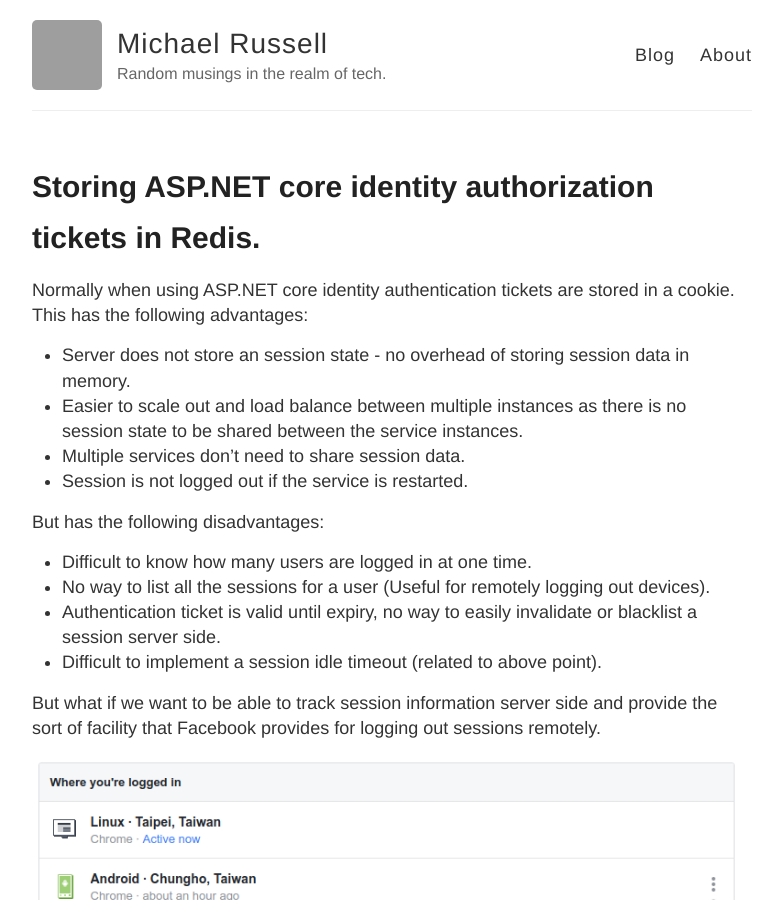
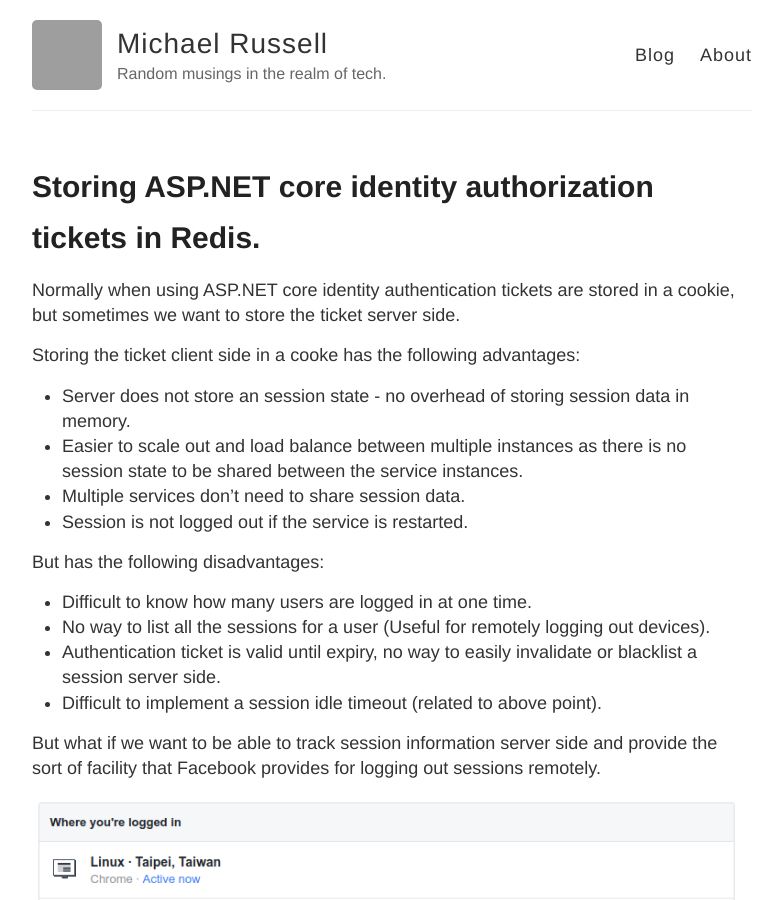
Before and after one commit to mikerussellnz/mikerussellnz.github.io, a Jekyll site: the page built from _posts/2018-2-1-.NET-Core-Auth-Ticket-Redis.md, in a window 1280 px wide and 900 px high. Shown: the whole window, without its empty margins (248-1030 px from the left). Built offline with Jekyll 4.4.1, drawn with Linux system fonts in a browser that asks for light colours; grey boxes are pictures that could not be loaded.

Commit message:
Fix post

```diff
--- a/_posts/2018-2-1-.NET-Core-Auth-Ticket-Redis.md
+++ b/_posts/2018-2-1-.NET-Core-Auth-Ticket-Redis.md
@@ -3,7 +3,9 @@ layout: post
 title: Storing ASP.NET core identity authorization tickets in Redis.
 ---
 
-Normally when using ASP.NET core identity authentication tickets are stored in a cookie. This has the following advantages:
+Normally when using ASP.NET core identity authentication tickets are stored in a cookie, but sometimes we want to store the ticket server side.
+
+Storing the ticket client side in a cooke has the following advantages:
 
 * Server does not store an session state - no overhead of storing session data in memory.
 * Easier to scale out and load balance between multiple instances as there is no session state to be shared between the service instances.
```
